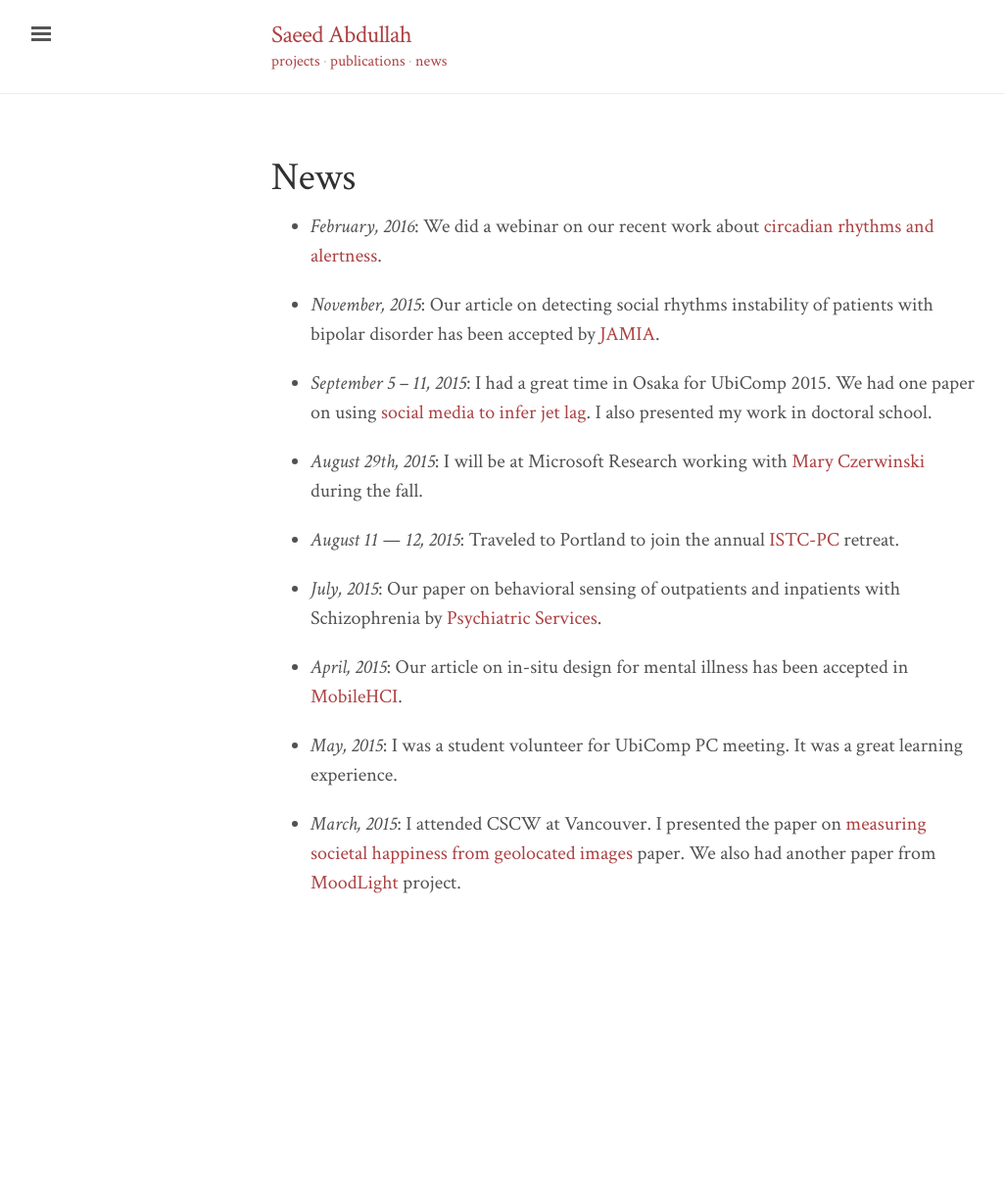
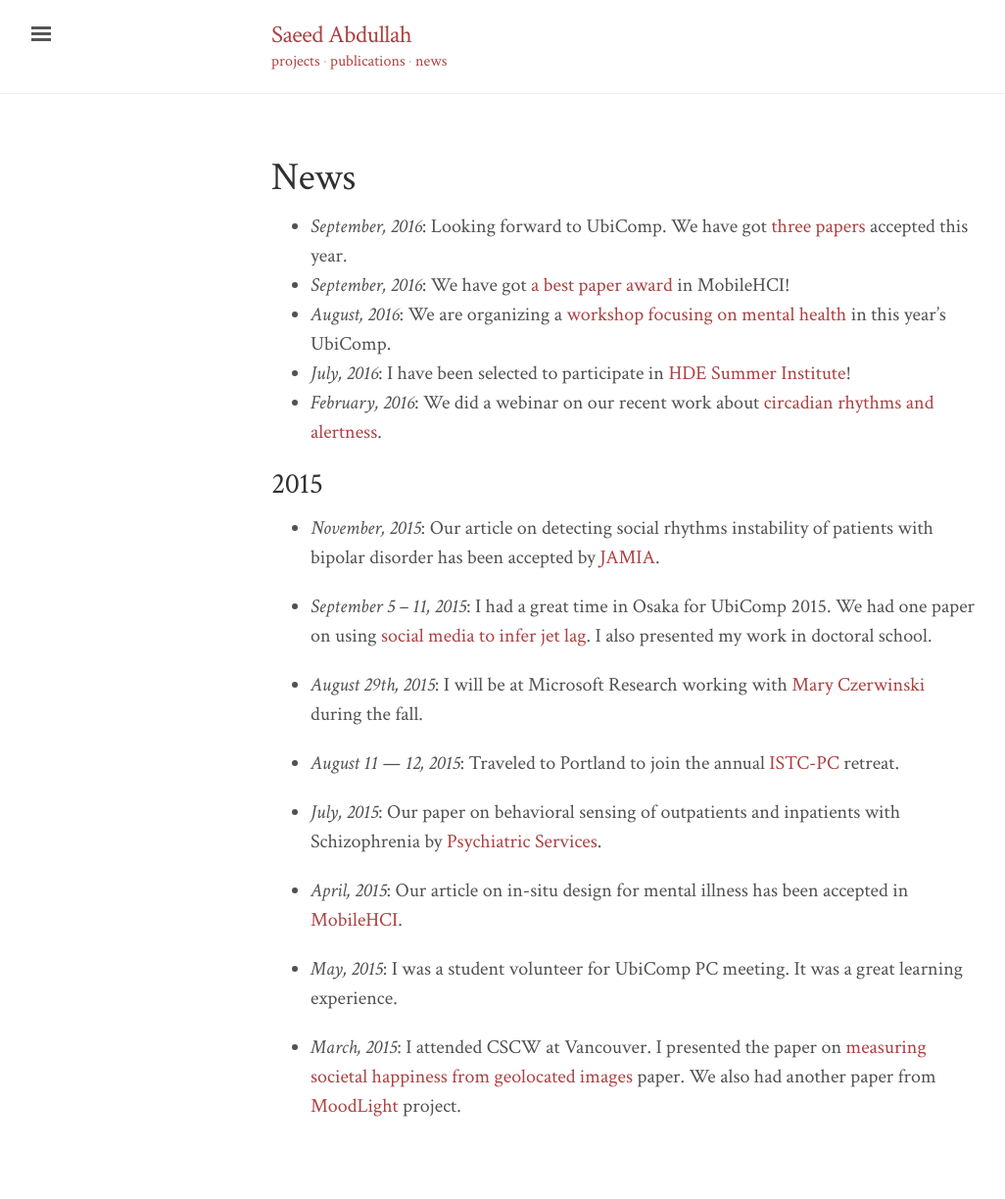
Before and after one commit to saeed-abdullah/saeed-abdullah.github.io, a Jekyll site: the page built from news.markdown, in a window 1280 px wide. Shown: the whole page at 98% size, without its empty margins (3-1029 px from the left). Built offline with Jekyll 4.4.1, drawn with Linux system fonts in a browser that asks for light colours; before the commit the page ends 996 px from its top, so only the background shows below that.

Commit message:
Updates news

```diff
--- a/news.markdown
+++ b/news.markdown
@@ -3,11 +3,14 @@ title: News
 layout: page
 ---
 
+* _September, 2016_: Looking forward to UbiComp. We have got [three papers](publications.html) accepted this year.
+* _September, 2016_: We have got [a best paper award](#) in MobileHCI!
+* _August, 2016_: We are organizing a [workshop focusing on mental health](https://ubicomp-mental-health.github.io/workshop-2016.html) in this year's UbiComp.
+* _July, 2016_: I have been selected to participate in [HDE Summer Institute](http://hdexplore.calit2.net/hde-summer-institute-2016/)!
+* _February, 2016_: We did a webinar on our recent work about [circadian rhythms and alertness](http://hdexplore.calit2.net/webinar-21116/).
 
-* _February, 2016_: We did a webinar on our recent work about [circadian rhythms and alertness](http://hdexplore.calit2.net/webinar-21116/).
-<!-- 2015
+2015
 ----
--->
 
 * _November, 2015_: Our article on detecting social rhythms instability of patients with bipolar disorder has been accepted by [JAMIA](http://jamia.oxfordjournals.org/).
 
```
